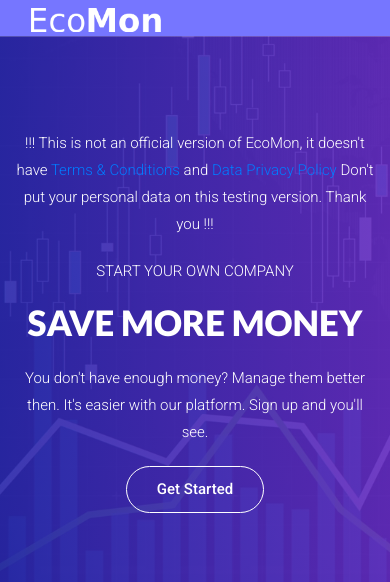
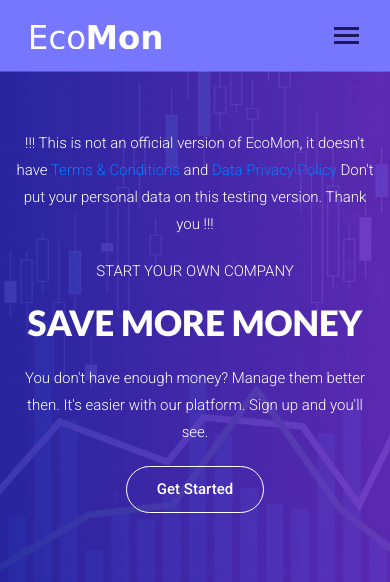
Before and after one commit to aryanlilian/EcoMon-PRO, a Django app: page / in a window 390 px wide; the page is wider, and only the part inside the window is pictured. Shown: the top 582 px of that part. Run offline with Django 3.2, Linux system fonts and the light colour scheme; parts of the project's set-up code (start-up, migrations or seed data) failed here and were passed over; some libraries are stand-ins or nearby versions.

Commit message:
Fixing Templates responsive bugs

```diff
--- a/templates/home/base.html
+++ b/templates/home/base.html
@@ -35,6 +35,11 @@
 	    	{% else %}
 	    		<a class="navbar-brand logo_h" href="{% url 'index' %}"><img src="{% static 'img/logo.png' %}" width="130" alt=""></a>
 	    	{% endif %}
+			<button class="navbar-toggler" type="button" data-toggle="collapse" data-target="#navbarSupportedContent" aria-controls="navbarSupportedContent" aria-expanded="false" aria-label="Toggle navigation">
+              <span class="icon-bar"></span>
+              <span class="icon-bar"></span>
+              <span class="icon-bar"></span>
+            </button>
 
 			<div class="collapse navbar-collapse offset" id="navbarSupportedContent">
 				<ul class="nav navbar-nav menu_nav justify-content-end">
--- a/templates/users/dashboard.html
+++ b/templates/users/dashboard.html
@@ -178,7 +178,7 @@
     <div class="col-lg-6 mb-4">
 
         <!-- Highets Income Card -->
-        <div class="col-xl-12 col-md-6 mb-4">
+        <div class="col-xl-12 col-md-12 mb-4">
             <div class="card border-left-primary shadow h-100 py-1">
                 <div class="card-body">
                     <div class="row no-gutters align-items-center">
@@ -195,7 +195,7 @@
         </div>
 
         <!-- Highest Spendings Card -->
-        <div class="col-xl-12 col-md-6 mb-4">
+        <div class="col-xl-12 col-md-12 mb-4">
             <div class="card border-left-danger shadow h-100 py-1">
                 <div class="card-body">
                     <div class="row no-gutters align-items-center">
--- a/templates/users/profile.html
+++ b/templates/users/profile.html
@@ -14,7 +14,7 @@
         {% endif %}
     </div>
     <div class="row">
-        <div class="col-xl-4 col-lg-3">
+        <div class="col-xl-4 col-lg-4 col-md-12">
             <div class="card shadow mb-4">
                 <!-- Card Header - Dropdown -->
                 <div class="card-header py-3 d-flex flex-row align-items-center justify-content-between">
@@ -26,7 +26,7 @@
                 </div>
             </div>
         </div>
-        <div class="col-xl-8 col-lg-7">
+        <div class="col-xl-8 col-lg-8 col-md-12">
             <div class="card shadow mb-4">
                 <!-- Card Header - Dropdown -->
                 <div class="card-header py-3 d-flex flex-row align-items-center justify-content-between">
```
